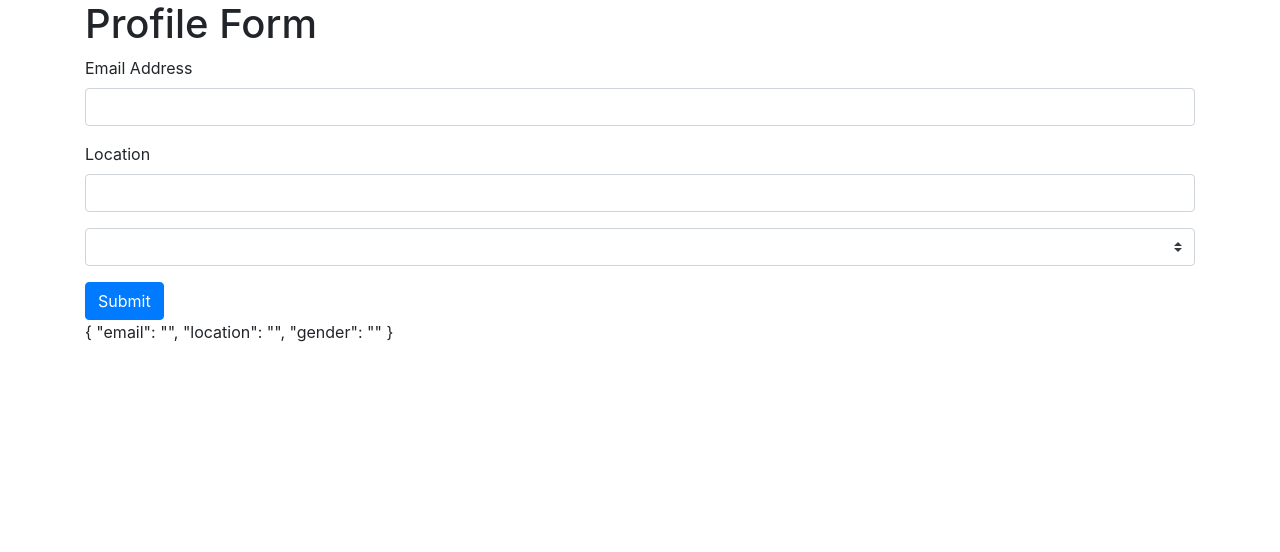
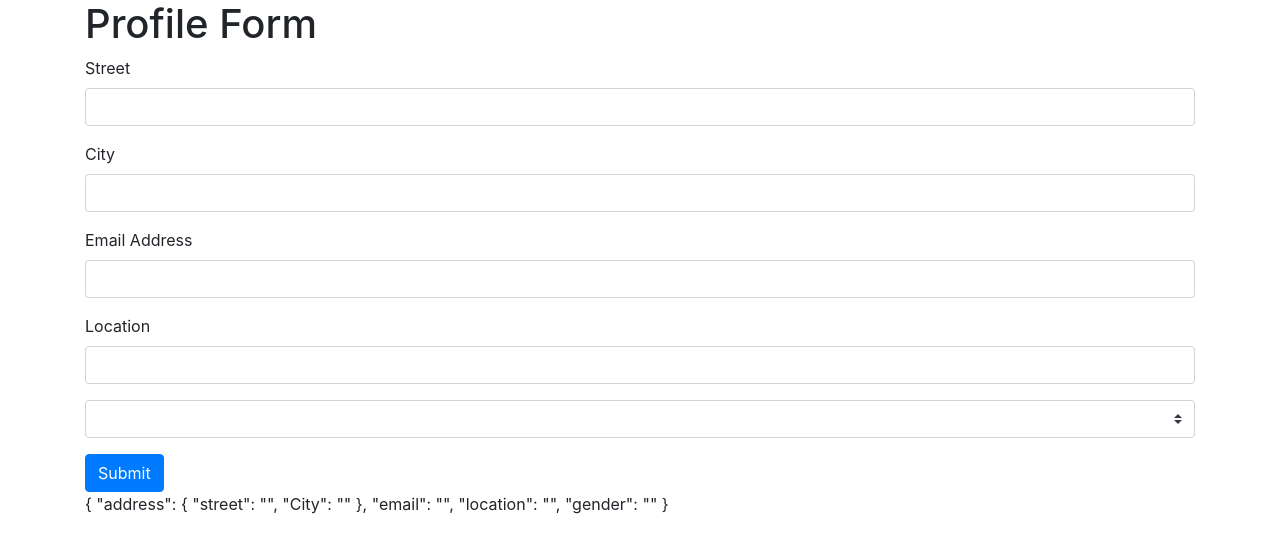
Before and after one commit to 21chapel/forms, an Angular app: page / in a window 1280 px wide. Shown: the top 552 px of the page. Built offline with nearby package versions, Linux system fonts and the light colour scheme.

Commit message:
ngModelGroup

```diff
--- a/src/app/profile-form/profile-form.component.html
+++ b/src/app/profile-form/profile-form.component.html
@@ -1,6 +1,17 @@
 <div class="container">
     <h1>Profile Form</h1>
     <form #userForm="ngForm">
+
+      <div ngModelGroup="address">
+        <div class="form-group">
+          <label>Street</label>
+          <input type="text" class="form-control" name="street" ngModel>
+        </div>
+        <div class="form-group">
+            <label>City</label>
+            <input type="text" class="form-control" name="City" ngModel>
+          </div>
+      </div>
 
       <div class="form-group">
         <label >Email Address</label>
```
